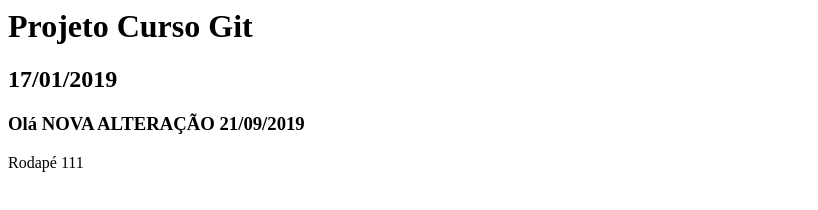
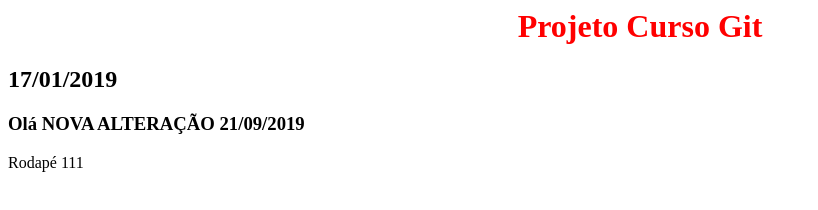
Before and after one commit to LariB21/curso-git, a plain HTML site: page index.html in a window 1280 px wide. Shown: the whole page, without its empty margins (0-818 px from the left). Drawn offline with Linux system fonts and the light colour scheme.

```diff
--- a/estilo.css
+++ b/estilo.css
@@ -1,3 +1,7 @@
 body {
 	background-color: white;
 }
+h1 {
+  color: red;
+  text-align: center;
+}
```
